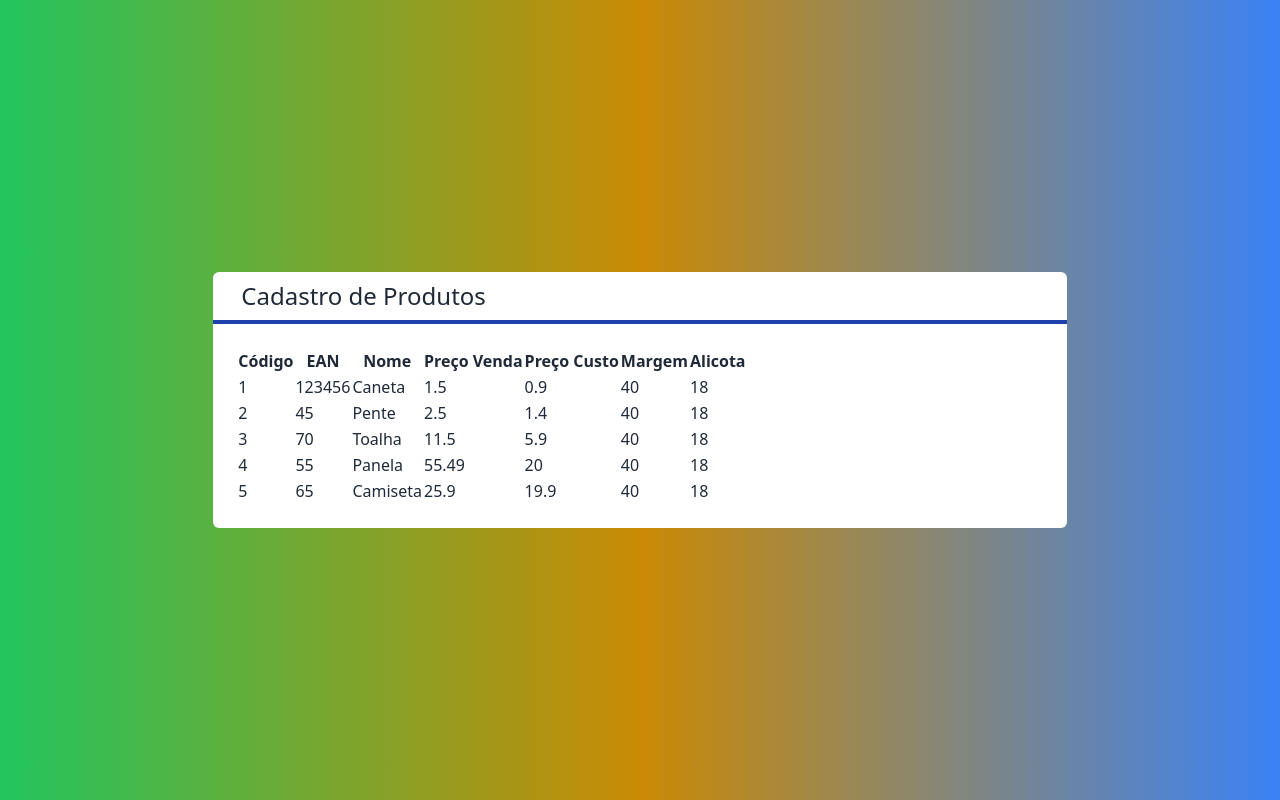
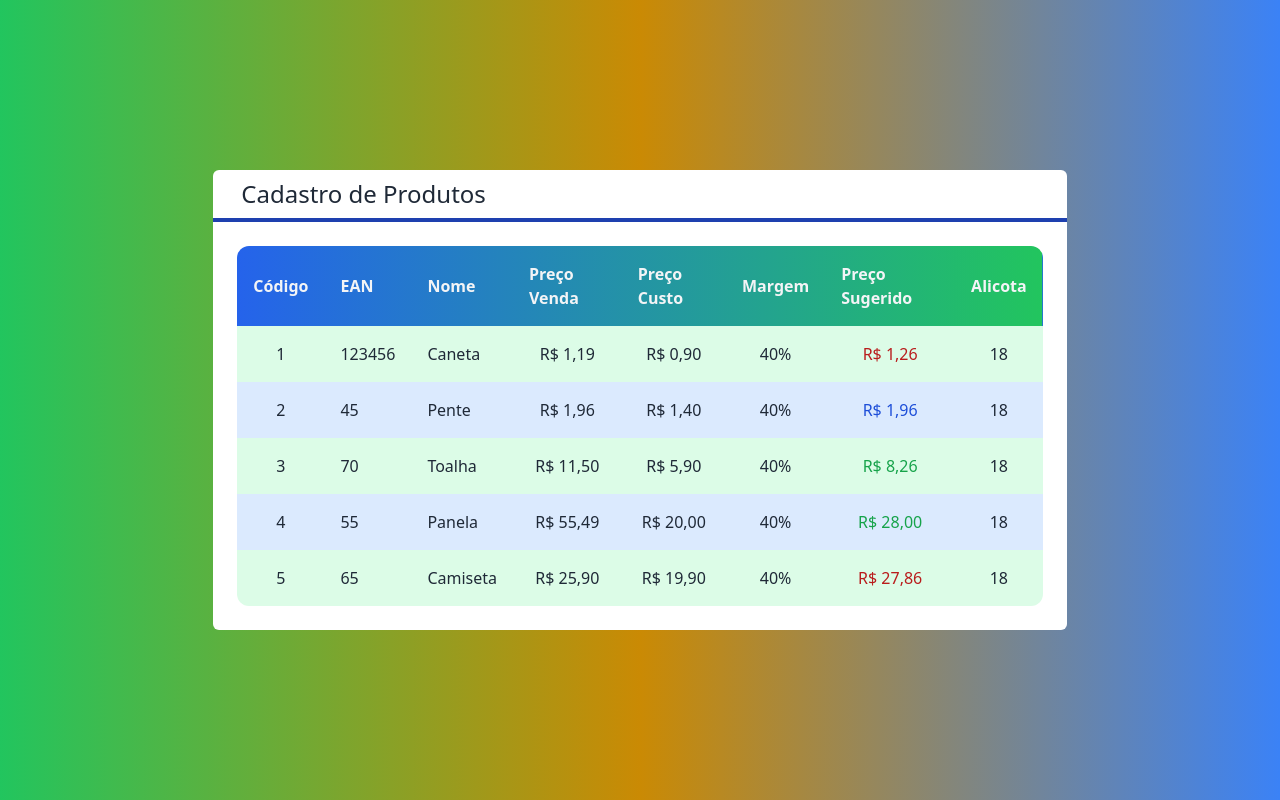
Before and after one commit to davidIsrael-rj/cadastro_produtos_Next.js, a Next.js app: page / in a window 1280 px wide. Built offline with nearby package versions, Linux system fonts and the light colour scheme.

Commit message:
Componente Tabela #02

```diff
--- a/src/components/Tabela.tsx
+++ b/src/components/Tabela.tsx
@@ -9,34 +9,60 @@ export default function Tabela(props: TabelaProps) {
     function renderizarCabecalho() {
         return (
             <tr>
-                <th>Código</th>
-                <th>EAN</th>
-                <th>Nome</th>
-                <th>Preço Venda</th>
-                <th>Preço Custo</th>
-                <th>Margem</th>
-                <th>Alicota</th>
+                <th className="text-left p-4">Código</th>
+                <th className="text-left p-4">EAN</th>
+                <th className="text-left p-4">Nome</th>
+                <th className="text-left p-4">Preço Venda</th>
+                <th className="text-left p-4">Preço Custo</th>
+                <th className="text-left p-4">Margem</th>
+                <th className="text-left p-4">Preço Sugerido</th>
+                <th className="text-left p-4">Alicota</th>
             </tr>
         )
     }
+    function mascaraDados(dados) {
+        const resultado = (`R$ ${((dados).toFixed(2)).replace('.', ',')}`)
+        return resultado
+    }
+
+    function precoSugerido(precVenda, preCusto, margem) {
+        const precSug = (((preCusto * margem) / 100) + preCusto)
+        const resultado = `R$ ${(precSug.toFixed(2)).replace('.', ',')}`
+        if (precVenda > precSug) {
+            return <td className="text-green-600 text-center p-4">{resultado}</td>
+        } else if (precVenda === precSug) {
+            return <td className="text-blue-700 text-center p-4">{resultado}</td>
+        } else {
+            return <td className="text-red-700 text-center p-4">{resultado}</td>
+        }
+    }
+
+
     function renderizarDados() {
         return props.produtos?.map((produto, i) => {
             return (
-                <tr key={produto.id}>
-                    <td>{produto.id}</td>
-                    <td>{produto.cod_barra}</td>
-                    <td>{produto.nome}</td>
-                    <td>{produto.preco_venda}</td>
-                    <td>{produto.preco_custo}</td>
-                    <td>{produto.margem}</td>
-                    <td>{produto.alicota}</td>
+                <tr key={produto.id}
+                className={`
+                    ${i % 2 === 0 ? 'bg-green-100': 'bg-blue-100'}
+                `}>
+                    <td className="text-center p-4">{produto.id}</td>
+                    <td className="text-left p-4">{produto.cod_barra}</td>
+                    <td className="text-left p-4">{produto.nome}</td>
+                    <td className="text-center p-4">{mascaraDados(produto.preco_venda)}</td>
+                    <td className="text-center p-4">{mascaraDados(produto.preco_custo)}</td>
+                    <td className="text-center p-4">{`${produto.margem}%`}</td>
+                    {precoSugerido(produto.preco_venda, produto.preco_custo, produto.margem)}
+                    <td className="text-center p-4">{produto.alicota}</td>
                 </tr>
             )
         })
     }
     return (
-        <table>
-            <thead>
+        <table className="w-full rounded-xl overflow-hidden">
+            <thead className={`
+            text-gray-100
+                bg-gradient-to-r from-blue-600 to-green-500
+            `}>
                 {renderizarCabecalho()}
             </thead>
             <tbody>
--- a/src/pages/index.tsx
+++ b/src/pages/index.tsx
@@ -4,8 +4,8 @@ import Produto from "@/core/Produto";
 
 export default function Home() {
   const produtos = [
-    new Produto("123456","Caneta", 1.50, 0.90, 40, "18", "1"),
-    new Produto("45","Pente", 2.50, 1.40, 40, "18", "2"),
+    new Produto("123456","Caneta", 1.19, 0.90, 40, "18", "1"),
+    new Produto("45","Pente", 1.96, 1.40, 40, "18", "2"),
     new Produto("70","Toalha", 11.50, 5.90, 40, "18", "3"),
     new Produto("55","Panela", 55.49, 20.00, 40, "18", "4"),
     new Produto("65","Camiseta", 25.90, 19.90, 40, "18", "5"),
```
